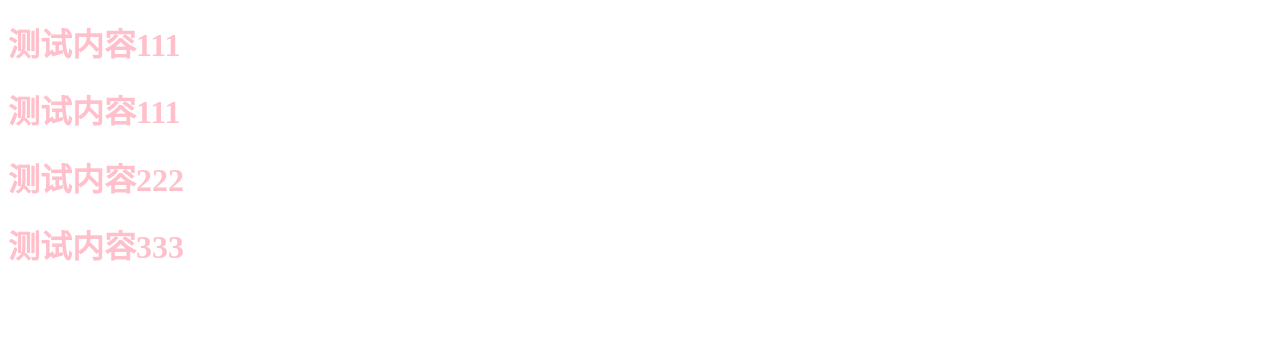
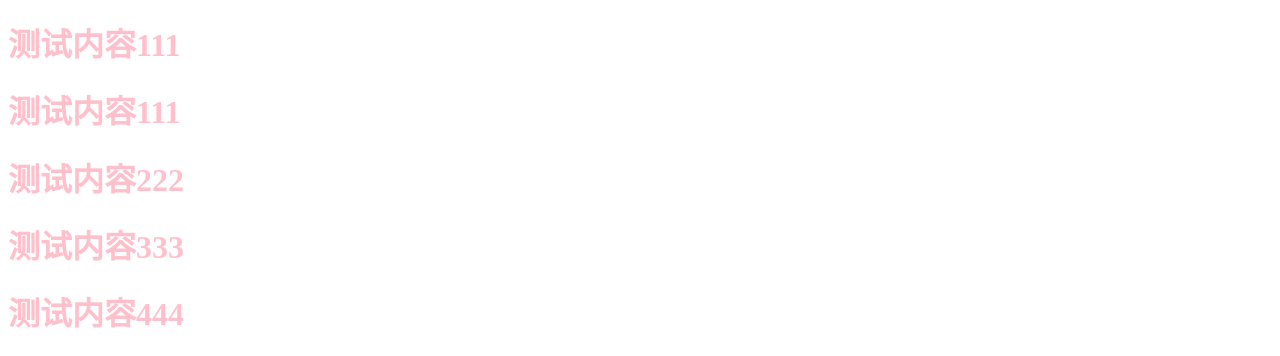
Before and after one commit to inmogi/git-demo, a website: page src/index.html in a window 1280 px wide. Shown: the part 812-1168 px from the top of the page. Before the commit the page ends 1100 px from the top, so only its background shows below. Drawn offline with nearby package versions, Linux system fonts and the light colour scheme; files that its build step writes are made by us from their sources.

Commit message:
线上增加444
h1

```diff
--- a/src/index.html
+++ b/src/index.html
@@ -23,6 +23,7 @@
 	<h1>测试内容111</h1>
 	<h1>测试内容222</h1>
 	<h1>测试内容333</h1>
+	<h1>测试内容444</h1>
 	<script src="scripts/all.js"></script>
 </body>
 </html>
```
